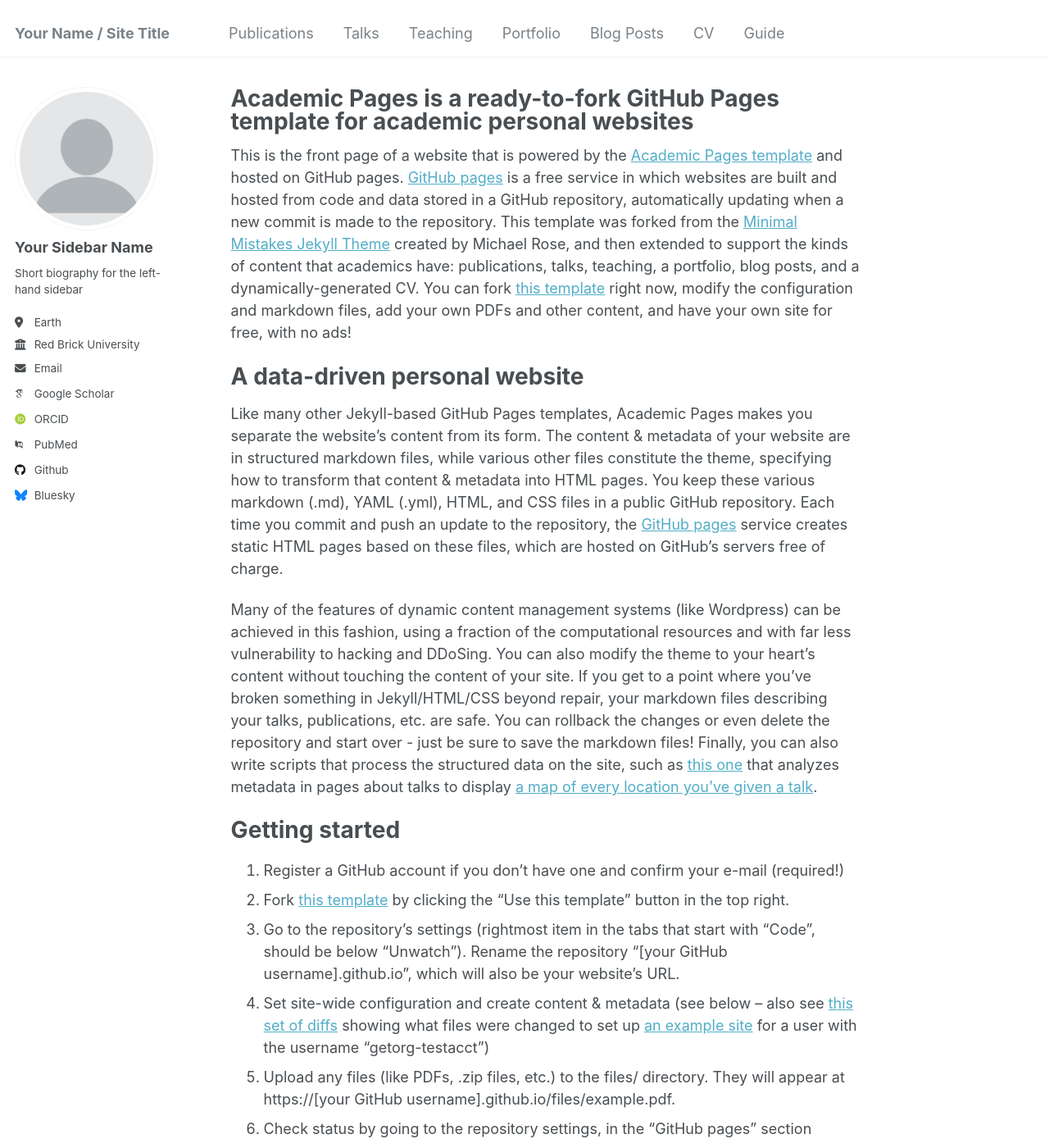
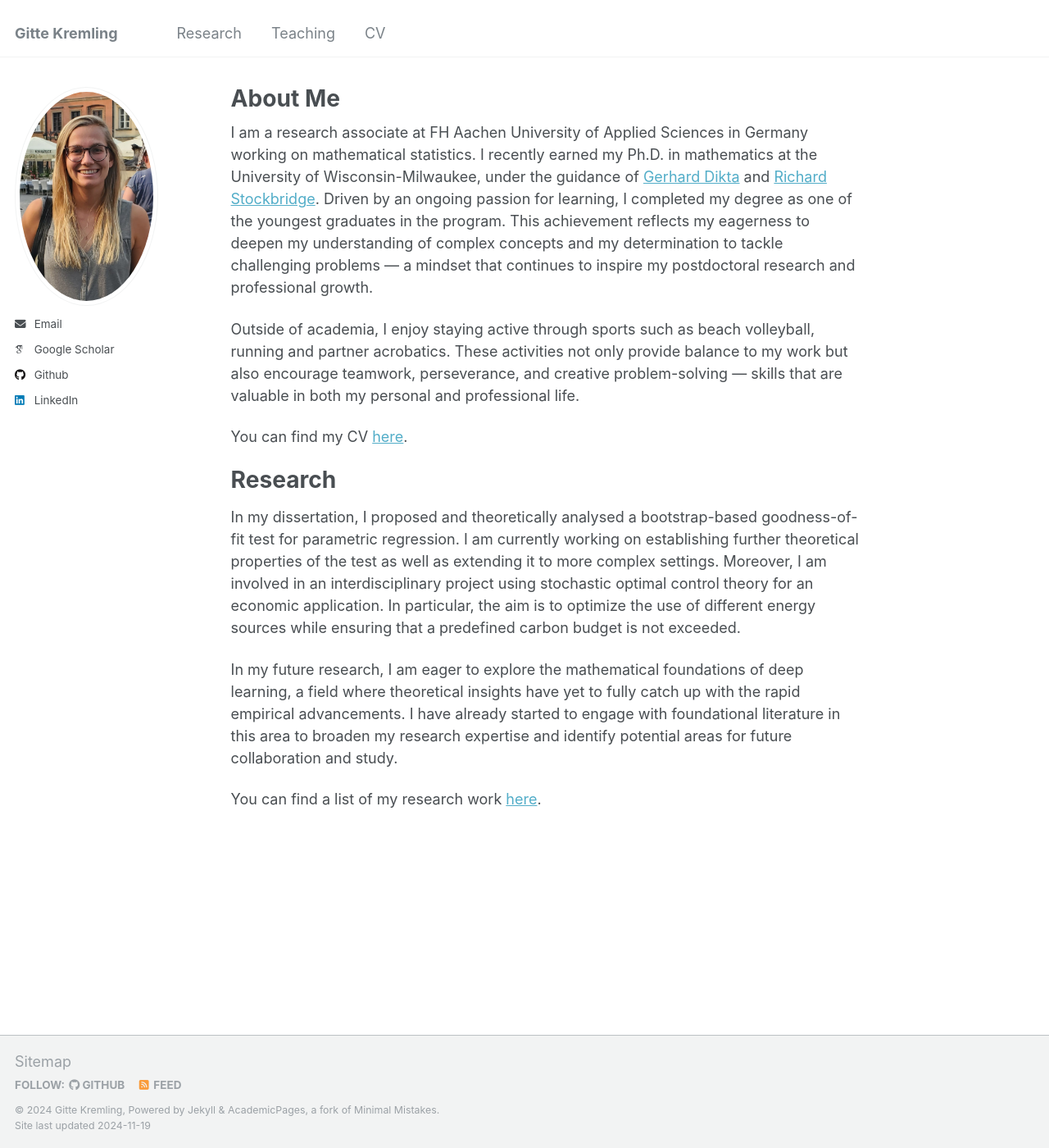
Before and after one commit to gkremling/gkremling.github.io, a Jekyll site: the page built from _pages/about.md, in a window 1280 px wide and 1400 px high. Shown: the whole window at 82% size. Built offline with Jekyll 4.4.1, drawn with Linux system fonts in a browser that asks for light colours; some web fonts are replaced; some of the changed text lies outside the part shown.

Commit message:
Adjusted to me

```diff
--- a/_config.yml
+++ b/_config.yml
@@ -8,35 +8,35 @@
 
 # Basic Site Settings
 locale                   : "en-US"
-title                    : "Your Name / Site Title"
+title                    : "Gitte Kremling"
 title_separator          : "-"
-name                     : &name "Your Name"
+name                     : &name "Gitte Kremling"
 description              : &description "personal description"
-url                      : https://academicpages.github.io # the base hostname & protocol for your site e.g. "https://[your GitHub username].github.io"
+url                      : https://gkremling.github.io # the base hostname & protocol for your site e.g. "https://[your GitHub username].github.io"
 baseurl                  : "" # the subpath of your site, e.g. "/blog"
-repository               : "academicpages/academicpages.github.io"
+repository               : "gkremling/gkremling.github.io"
 
 # Site Author - The following control what appear as part of the author content on the side bar.
 #               If a field is blank the icon and link will not appear, otherwise it will be shown.
 #               Additional customization can be done by editing /_includes/author-profile.html
 author:
   # Biographic information
-  avatar           : "profile.png"
-  name             : "Your Sidebar Name"
+  avatar           : "photo.png"
+  name             : #"Gitte Kremling"
   pronouns         : # example: "she/her"
-  bio              : "Short biography for the left-hand sidebar"
-  location         : "Earth"
-  employer         : "Red Brick University"
+  bio              : #"Highly motivated mathematician currently working on mathematical statistics."
+  location         : #"Aachen"
+  employer         : #"FH Aachen University of Applied Sciences"
   uri              : # URL
-  email            : "none@example.org"
+  email            : "kremling@fh-aachen.de"
 
   # Academic websites
   arxiv            : # URL - Update with the correct link to your profile
-  googlescholar    : "https://scholar.google.com/citations?user=PS_CX0AAAAAJ"
+  googlescholar    : "https://scholar.google.com/citations?user=-W-QVWkAAAAJ"
   impactstory      : # URL
-  orcid            : "http://orcid.org/yourorcidurl"
+  orcid            : #"http://orcid.org/yourorcidurl"
   semantic         : # URL
-  pubmed           : "https://www.ncbi.nlm.nih.gov/pubmed/?term=john+snow"
+  pubmed           : #"https://www.ncbi.nlm.nih.gov/pubmed/?term=john+snow"
   researchgate     : # URL
   scopus           : # URL
 
@@ -44,12 +44,12 @@ author:
   bitbucket        : # Username - Update with your username on the site
   codepen          : # Username
   dribbble         : # Username
-  github           : "academicpages"
+  github           : "gkremling"
   kaggle           : # Username
   stackoverflow    : # User number or user number and name (i.e., use "1" or "1/jeff-atwood")
 
   # Social media
-  bluesky          : "bsky.app" # Replace this with you Bluesky username
+  bluesky          : #"bsky.app" # Replace this with you Bluesky username
   facebook         : # Username
   flickr           : # Username
   foursquare       : # Username
@@ -58,7 +58,7 @@ author:
   keybase          : # Username
   instagram        : # Username
   lastfm           : # Username
-  linkedin         : # Username
+  linkedin         : "gitte-kremling"
   mastodon         : # URL
   medium           : # URL
   pinterest        : # Username
@@ -82,6 +82,10 @@ publication_category:
     title: 'Journal Articles'
   conferences:
     title: 'Conference Papers'
+  published:
+    title: 'Published'
+  preprints:
+    title: 'Preprints'
 
 # Site Settings
 teaser                   :  # filename of teaser fallback teaser image placed in /images/, .e.g. "500x300.png"
@@ -264,6 +268,15 @@ defaults:
       author_profile: true
       share: true
       comments: true
+  # _research
+  - scope:
+      path: ""
+      type: research
+    values:
+      layout: single
+      author_profile: true
+      share: true
+      comments: true
   # _portfolio
   - scope:
       path: ""
--- a/_pages/about.md
+++ b/_pages/about.md
@@ -1,49 +1,23 @@
 ---
 permalink: /
-title: "Academic Pages is a ready-to-fork GitHub Pages template for academic personal websites"
+title: "About Me"
 author_profile: true
 redirect_from:
   - /about/
   - /about.html
 ---
 
-This is the front page of a website that is powered by the [Academic Pages template](https://github.com/academicpages/academicpages.github.io) and hosted on GitHub pages. [GitHub pages](https://pages.github.com) is a free service in which websites are built and hosted from code and data stored in a GitHub repository, automatically updating when a new commit is made to the repository. This template was forked from the [Minimal Mistakes Jekyll Theme](https://mmistakes.github.io/minimal-mistakes/) created by Michael Rose, and then extended to support the kinds of content that academics have: publications, talks, teaching, a portfolio, blog posts, and a dynamically-generated CV. You can fork [this template](https://github.com/academicpages/academicpages.github.io) right now, modify the configuration and markdown files, add your own PDFs and other content, and have your own site for free, with no ads!
+I am a research associate at FH Aachen University of Applied Sciences in Germany working on mathematical statistics. I recently earned my Ph.D. in mathematics at the University of Wisconsin-Milwaukee, under the guidance of [Gerhard Dikta](https://www.fh-aachen.de/en/people/dikta) and [Richard Stockbridge](https://uwm.edu/math/people/stockbridge-richard/). Driven by an ongoing passion for learning, I completed my degree as one of the youngest graduates in the program. This achievement reflects my eagerness to deepen my understanding of complex concepts and my determination to tackle challenging problems --- a mindset that continues to inspire my postdoctoral research and professional growth.
 
-A data-driven personal website
-======
-Like many other Jekyll-based GitHub Pages templates, Academic Pages makes you separate the website's content from its form. The content & metadata of your website are in structured markdown files, while various other files constitute the theme, specifying how to transform that content & metadata into HTML pages. You keep these various markdown (.md), YAML (.yml), HTML, and CSS files in a public GitHub repository. Each time you commit and push an update to the repository, the [GitHub pages](https://pages.github.com/) service creates static HTML pages based on these files, which are hosted on GitHub's servers free of charge.
+Outside of academia, I enjoy staying active through sports such as beach volleyball, running and partner acrobatics. These activities not only provide balance to my work but also encourage teamwork, perseverance, and creative problem-solving --- skills that are valuable in both my personal and professional life.
 
-Many of the features of dynamic content management systems (like Wordpress) can be achieved in this fashion, using a fraction of the computational resources and with far less vulnerability to hacking and DDoSing. You can also modify the theme to your heart's content without touching the content of your site. If you get to a point where you've broken something in Jekyll/HTML/CSS beyond repair, your markdown files describing your talks, publications, etc. are safe. You can rollback the changes or even delete the repository and start over - just be sure to save the markdown files! Finally, you can also write scripts that process the structured data on the site, such as [this one](https://github.com/academicpages/academicpages.github.io/blob/master/talkmap.ipynb) that analyzes metadata in pages about talks to display [a map of every location you've given a talk](https://academicpages.github.io/talkmap.html).
+You can find my CV [here](files/cv.pdf).
 
-Getting started
-======
-1. Register a GitHub account if you don't have one and confirm your e-mail (required!)
-1. Fork [this template](https://github.com/academicpages/academicpages.github.io) by clicking the "Use this template" button in the top right.
-1. Go to the repository's settings (rightmost item in the tabs that start with "Code", should be below "Unwatch"). Rename the repository "[your GitHub username].github.io", which will also be your website's URL.
-1. Set site-wide configuration and create content & metadata (see below -- also see [this set of diffs](http://archive.is/3TPas) showing what files were changed to set up [an example site](https://getorg-testacct.github.io) for a user with the username "getorg-testacct")
-1. Upload any files (like PDFs, .zip files, etc.) to the files/ directory. They will appear at https://[your GitHub username].github.io/files/example.pdf.
-1. Check status by going to the repository settings, in the "GitHub pages" section
+Research
+===
 
-Site-wide configuration
-------
-The main configuration file for the site is in the base directory in [_config.yml](https://github.com/academicpages/academicpages.github.io/blob/master/_config.yml), which defines the content in the sidebars and other site-wide features. You will need to replace the default variables with ones about yourself and your site's github repository. The configuration file for the top menu is in [_data/navigation.yml](https://github.com/academicpages/academicpages.github.io/blob/master/_data/navigation.yml). For example, if you don't have a portfolio or blog posts, you can remove those items from that navigation.yml file to remove them from the header.
+In my dissertation, I proposed and theoretically analysed a bootstrap-based goodness-of-fit test for parametric regression. I am currently working on establishing further theoretical properties of the test as well as extending it to more complex settings. Moreover, I am involved in an interdisciplinary project using stochastic optimal control theory for an economic application. In particular, the aim is to optimize the use of different energy sources while ensuring that a predefined carbon budget is not exceeded.
 
-Create content & metadata
-------
-For site content, there is one markdown file for each type of content, which are stored in directories like _publications, _talks, _posts, _teaching, or _pages. For example, each talk is a markdown file in the [_talks directory](https://github.com/academicpages/academicpages.github.io/tree/master/_talks). At the top of each markdown file is structured data in YAML about the talk, which the theme will parse to do lots of cool stuff. The same structured data about a talk is used to generate the list of talks on the [Talks page](https://academicpages.github.io/talks), each [individual page](https://academicpages.github.io/talks/2012-03-01-talk-1) for specific talks, the talks section for the [CV page](https://academicpages.github.io/cv), and the [map of places you've given a talk](https://academicpages.github.io/talkmap.html) (if you run this [python file](https://github.com/academicpages/academicpages.github.io/blob/master/talkmap.py) or [Jupyter notebook](https://github.com/academicpages/academicpages.github.io/blob/master/talkmap.ipynb), which creates the HTML for the map based on the contents of the _talks directory).
+In my future research, I am eager to explore the mathematical foundations of deep learning, a field where theoretical insights have yet to fully catch up with the rapid empirical advancements. I have already started to engage with foundational literature in this area to broaden my research expertise and identify potential areas for future collaboration and study.
 
-**Markdown generator**
-
-The repository includes [a set of Jupyter notebooks](https://github.com/academicpages/academicpages.github.io/tree/master/markdown_generator
-) that converts a CSV containing structured data about talks or presentations into individual markdown files that will be properly formatted for the Academic Pages template. The sample CSVs in that directory are the ones I used to create my own personal website at stuartgeiger.com. My usual workflow is that I keep a spreadsheet of my publications and talks, then run the code in these notebooks to generate the markdown files, then commit and push them to the GitHub repository.
-
-How to edit your site's GitHub repository
-------
-Many people use a git client to create files on their local computer and then push them to GitHub's servers. If you are not familiar with git, you can directly edit these configuration and markdown files directly in the github.com interface. Navigate to a file (like [this one](https://github.com/academicpages/academicpages.github.io/blob/master/_talks/2012-03-01-talk-1.md) and click the pencil icon in the top right of the content preview (to the right of the "Raw | Blame | History" buttons). You can delete a file by clicking the trashcan icon to the right of the pencil icon. You can also create new files or upload files by navigating to a directory and clicking the "Create new file" or "Upload files" buttons.
-
-Example: editing a markdown file for a talk
-![Editing a markdown file for a talk](/images/editing-talk.png)
-
-For more info
-------
-More info about configuring Academic Pages can be found in [the guide](https://academicpages.github.io/markdown/), the [growing wiki](https://github.com/academicpages/academicpages.github.io/wiki), and you can always [ask a question on GitHub](https://github.com/academicpages/academicpages.github.io/discussions). The [guides for the Minimal Mistakes theme](https://mmistakes.github.io/minimal-mistakes/docs/configuration/) (which this theme was forked from) might also be helpful.
+You can find a list of my research work [here](research/).
--- a/_pages/teaching.html
+++ b/_pages/teaching.html
@@ -1,7 +1,7 @@
 ---
 layout: archive
 title: "Teaching"
-permalink: /teaching/
+permalink: /teaching-template/
 author_profile: true
 ---
 
```
Also changed, not shown: _data/navigation.yml (+14 -11 lines), _pages/research.md (added, +34 -0 lines), _pages/teaching.md (added, +57 -0 lines), images/photo.png (added), 11 other files.
